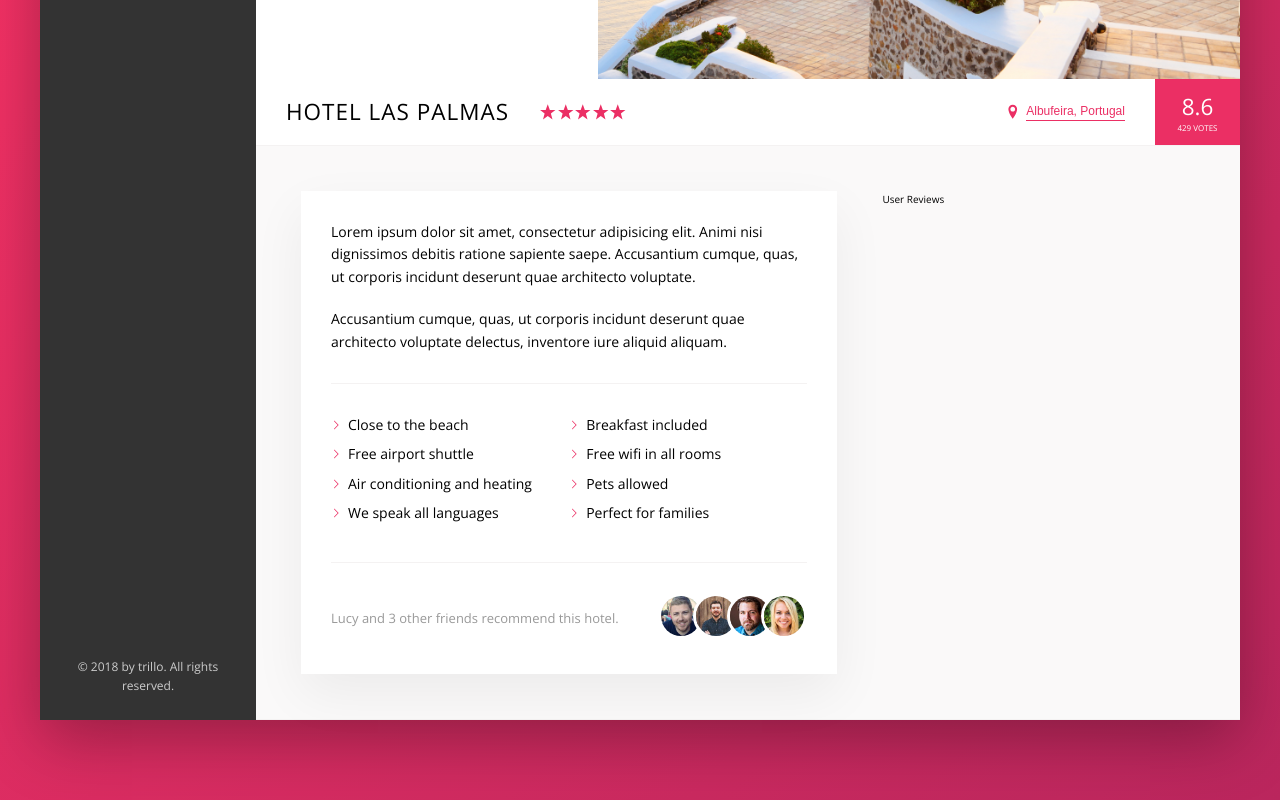
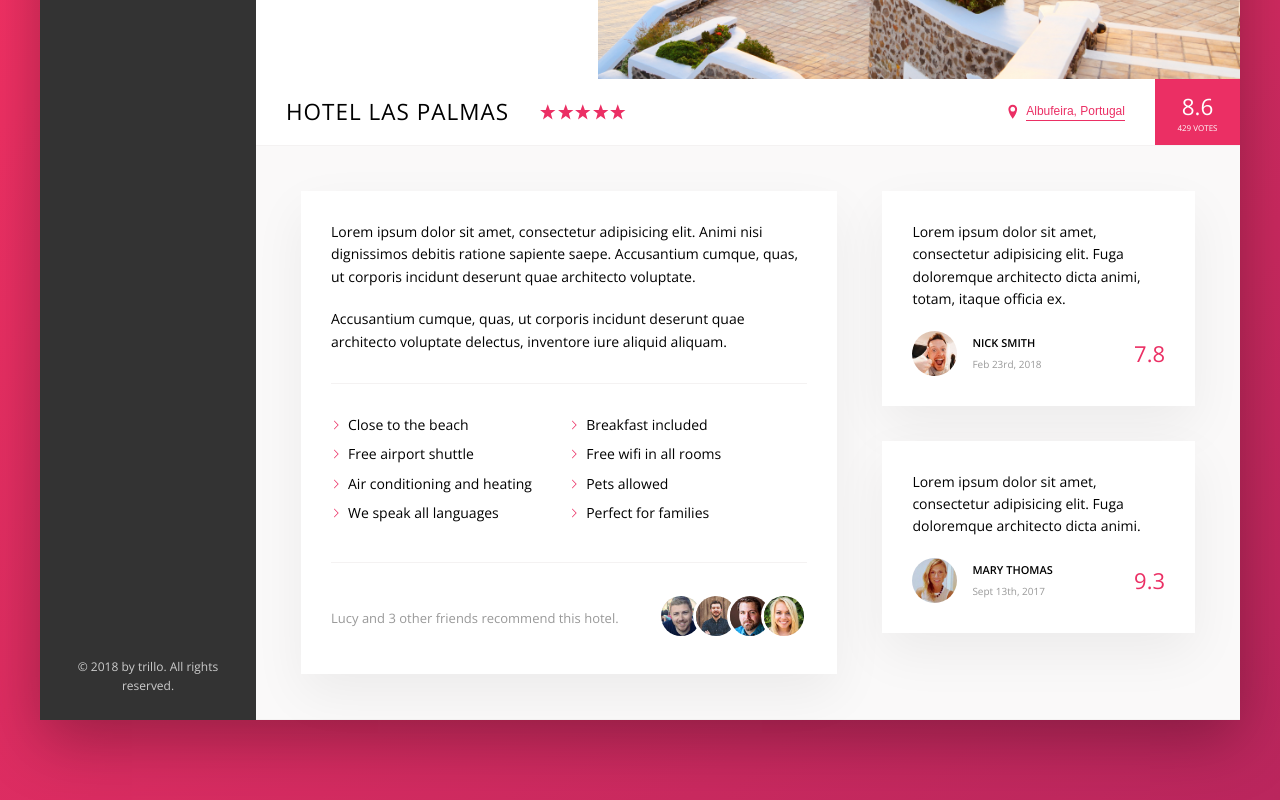
Before and after one commit to andrucz/mastering-flexbox, a website: page index.html in a window 1280 px wide. Shown: the part 456-1256 px from the top of the page. Drawn offline with nearby package versions, Linux system fonts and the light colour scheme; files that its build step writes are made by us from their sources.

Commit message:
user reviews

```diff
--- a/index.html
+++ b/index.html
@@ -174,7 +174,33 @@
           </div>
 
           <div class="user-reviews">
-            User Reviews
+            <figure class="review">
+              <blockquote class="review__text">
+                Lorem ipsum dolor sit amet, consectetur adipisicing elit. Fuga doloremque architecto dicta animi, totam, itaque officia ex.
+              </blockquote>
+              <figcaption class="review__user">
+                <img src="img/user-1.jpg" alt="User 1" class="review__photo">
+                <div class="review__user-box">
+                  <p class="review__user-name">Nick Smith</p>
+                  <p class="review__user-date">Feb 23rd, 2018</p>
+                </div>
+                <div class="review__rating">7.8</div>
+              </figcaption>
+            </figure>
+
+            <figure class="review">
+              <blockquote class="review__text">
+                Lorem ipsum dolor sit amet, consectetur adipisicing elit. Fuga doloremque architecto dicta animi.
+              </blockquote>
+              <figcaption class="review__user">
+                <img src="img/user-2.jpg" alt="User 2" class="review__photo">
+                <div class="review__user-box">
+                  <p class="review__user-name">Mary Thomas</p>
+                  <p class="review__user-date">Sept 13th, 2017</p>
+                </div>
+                <div class="review__rating">9.3</div>
+              </figcaption>
+            </figure>
           </div>
         </div>
       </main>
--- a/sass/_components.scss
+++ b/sass/_components.scss
@@ -343,10 +343,6 @@
     margin-right: auto;
   }
 
-  &__friends {
-
-  }
-
   &__photo {
     box-sizing: content-box;
     height: 4rem;
@@ -359,3 +355,49 @@
     }
   }
 }
+
+// REVIEWS
+.review {
+  background-color: #fff;
+  box-shadow: var(--shadow-light);
+  padding: 3rem;
+  margin-bottom: 3.5rem;
+
+  &__text {
+    margin-bottom: 2rem;
+  }
+
+  &__user {
+    display: flex;
+    align-items: center;
+  }
+
+  &__photo {
+    height: 4.5rem;
+    width: 4.5rem;
+    border-radius: 50%;
+    margin-right: 1.5rem;
+  }
+
+  &__user-box {
+    margin-right: auto;
+  }
+
+  &__user-name {
+    font-size: 1.1rem;
+    font-weight: 600;
+    text-transform: uppercase;
+    margin-bottom: .4rem;
+  }
+
+  &__user-date {
+    font-size: 1rem;
+    color: var(--color-gray-dark-3);
+  }
+
+  &__rating {
+    color: var(--color-primary);
+    font-size: 2.2rem;
+    font-weight: 300;
+  }
+}
--- a/sass/_layout.scss
+++ b/sass/_layout.scss
@@ -33,6 +33,7 @@
 }
 
 .detail {
+  font-size: 1.4rem;
   display: flex;
   padding: 4.5rem;
   background-color: var(--color-gray-light-1);
@@ -40,7 +41,6 @@
 }
 
 .description {
-  font-size: 1.4rem;
   background-color: #fff;
   box-shadow: var(--shadow-light);
   padding: 3rem;
```
